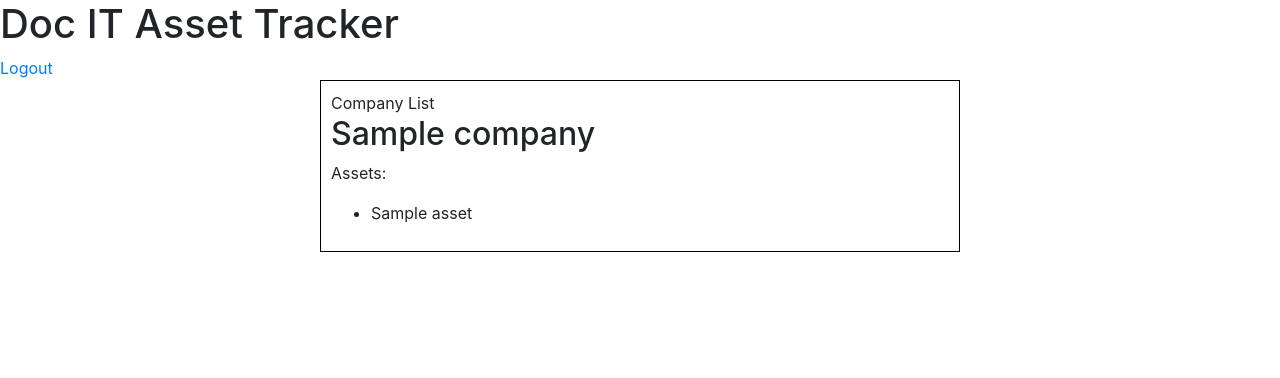
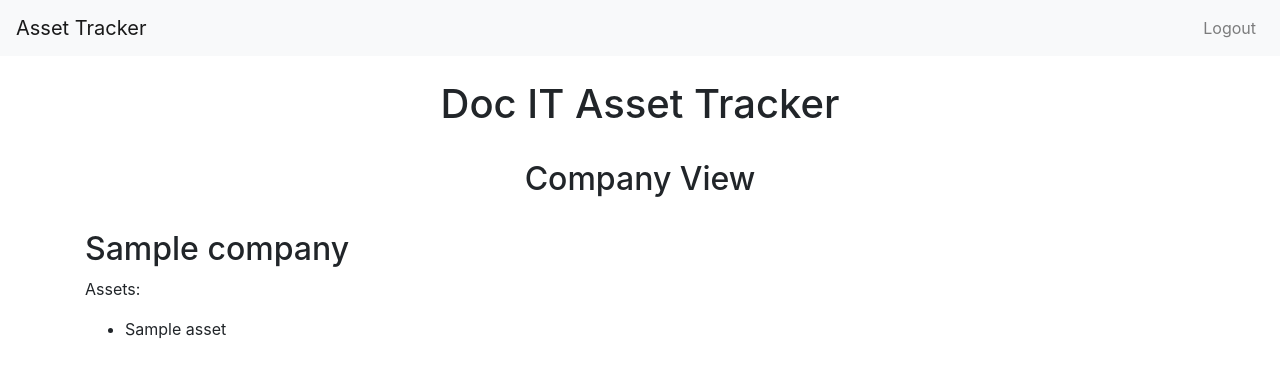
Before and after one commit to itguy22/Asset-Tracker, a Flask app: template app/templates/index.html in a window 1280 px wide. Shown: the top 378 px of the page. Run offline with Flask 3, Linux system fonts and the light colour scheme; the template is opened without the code that fills it: most values are stand-ins (such as "Sample title", 1, 10 or a date in 2020).

Commit message:
Asset tracker v 0.2

```diff
--- a/app/templates/index.html
+++ b/app/templates/index.html
@@ -7,21 +7,38 @@
     <link rel="stylesheet" href="https://cdn.jsdelivr.net/npm/bootstrap@4.1.3/dist/css/bootstrap.min.css" integrity="sha384-MCw98/SFnGE8fJT3GXwEOngsV7Zt27NXFoaoApmYm81iuXoPkFOJwJ8ERdknLPMO" crossorigin="anonymous">
 </head>
 <body>
-<!--Todo: Center the H1-->
-<div
-    class = "header"
-    style =  "text-align: center;"
-    ></div>
-<!--Todo: Create a navbar.-->
-<h1>Doc IT Asset Tracker</h1>
-<a href="{{ url_for('logout') }}">Logout</a>
-<!--Todo: Add margins between the side of the page and the form content.-->
-<div
-    class="container"
-    style="margin: 0 auto; width: 50%; border: 1px solid black; padding: 10px;"
-<h2>Company List</h2>
+
+<!-- Navigation Bar -->
+<nav class="navbar navbar-expand-lg navbar-light bg-light">
+    <a class="navbar-brand" href="#">Asset Tracker</a>
+    <button class="navbar-toggler" type="button" data-toggle="collapse" data-target="#navbarNav" aria-controls="navbarNav" aria-expanded="false" aria-label="Toggle navigation">
+        <span class="navbar-toggler-icon"></span>
+    </button>
+    <div class="collapse navbar-collapse" id="navbarNav">
+        <ul class="navbar-nav ml-auto">
+            <li class="nav-item">
+                <a class="nav-link" href="{{ url_for('logout') }}">Logout</a>
+            </li>
+        </ul>
+    </div>
+</nav>
+
+<div class="container">
+    <div class="row">
+        <div class="col-12 text-center">
+            <h1 class="mt-4">Doc IT Asset Tracker</h1>
+        </div>
+    </div>
+
+    <div class="row">
+        <div class="col-12 text-center mt-4">
+            <h2>Company View</h2>
+        </div>
+    </div>
 
     {% for company in companies %}
+    <div class="row mt-4">
+        <div class="col-12">
             <h2>{{ company.name }}</h2>
             <p>Assets:</p>
             <ul>
@@ -29,10 +46,14 @@
                 <li>{{ asset.name }}</li>
             {% endfor %}
             </ul>
+        </div>
+    </div>
     {% endfor %}
+</div>
 
 <script src="https://code.jquery.com/jquery-3.3.1.slim.min.js" integrity="sha384-q8i/X+965DzO0rT7abK41JStQIAqVgRVzpbzo5smXKp4YfRvH+8abtTE1Pi6jizo" crossorigin="anonymous"></script>
 <script src="https://cdn.jsdelivr.net/npm/popper.js@1.14.3/dist/umd/popper.min.js" integrity="sha384-ZMP7rVo3mIykV+2+9J3UJ46jBk0WLaUAdn689aCwoqbBJiSnjAK/l8WvCWPIPm49" crossorigin="anonymous"></script>
 <script src="https://cdn.jsdelivr.net/npm/bootstrap@4.1.3/dist/js/bootstrap.min.js" integrity="sha384-ChfqqxuZUCnJSK3+MXmPNIyE6ZbWh2IMqE241rYiqJxyMiZ6OW/JmZQ5stwEULTy" crossorigin="anonymous"></script>
+
 </body>
 </html>
```
Also changed, not shown: app/routes.py (+6 -5 lines), app/templates/home.html (added, +15 -0 lines), app/templates/login.html (+27 -34 lines). Lines whose indentation alone changed are shown as unchanged.
